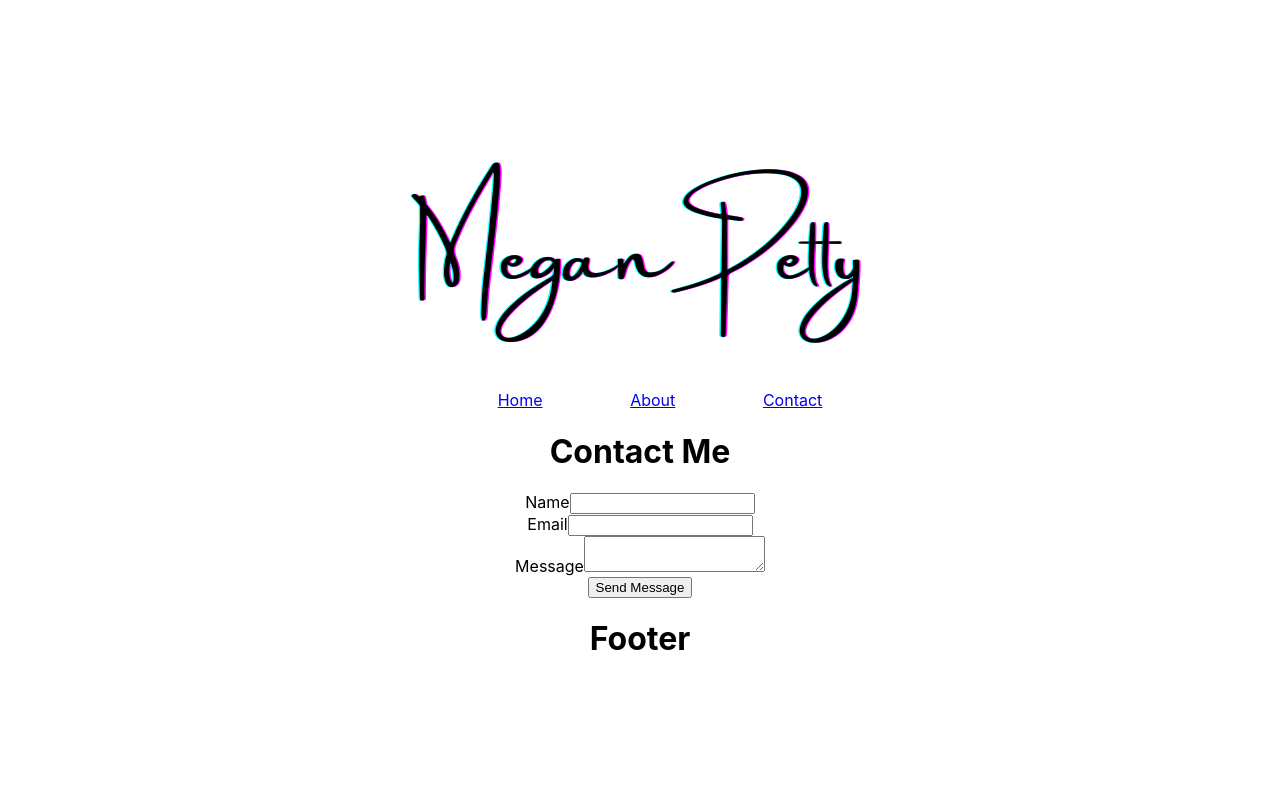
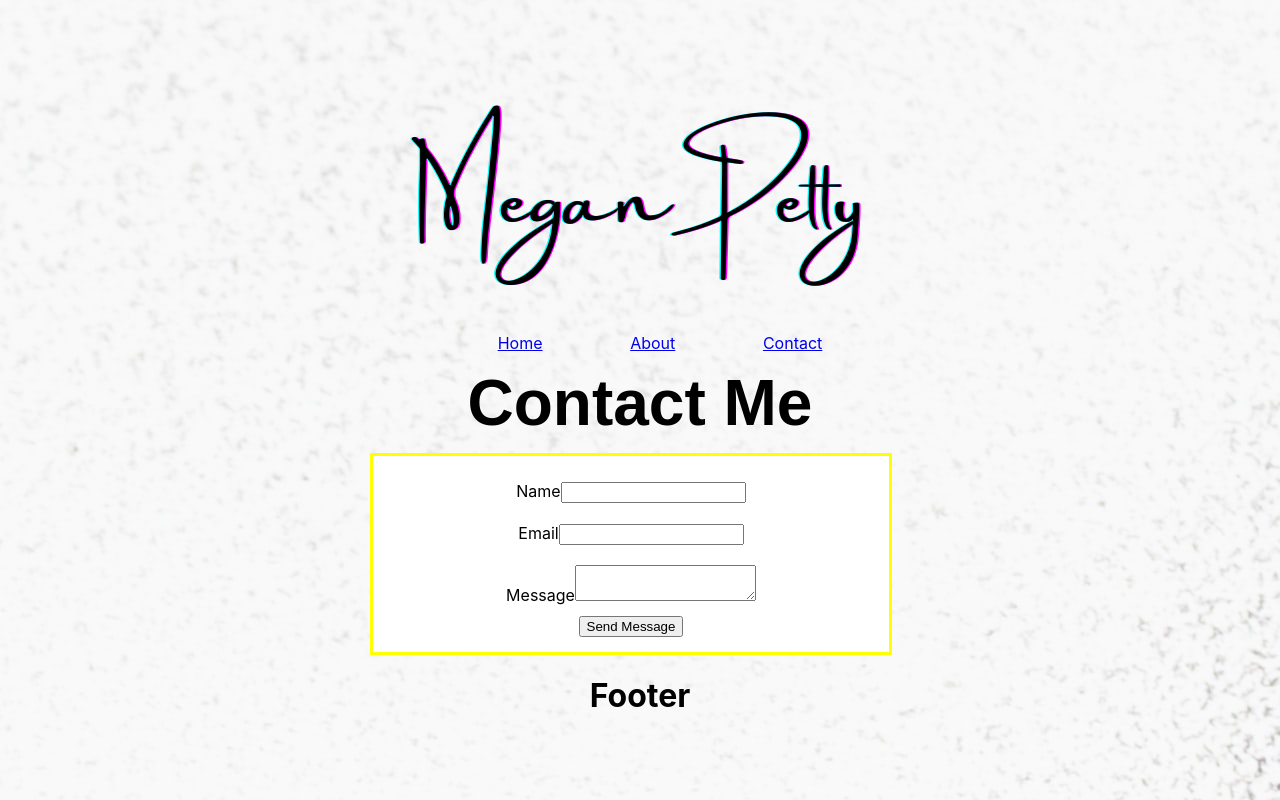
Before and after one commit to mjwall13/webdevmeg, a React (Create React App) app in the folder app/: page /contact in a window 1280 px wide. Built offline with nearby package versions, Linux system fonts and the light colour scheme.

Commit message:
condensed css down to one file

```diff
--- a/app/src/app.module.css
+++ /dev/null
@@ -1,33 +0,0 @@
-@value brand: './brand.module.css';
-@value border, background, borderRadiusLg, name from brand;
-
-.background {
-  display: flex;
-  justify-content: center;
-  min-width: 100vh;
-  min-height: 100vh;
-  background-color: white;
-  background-image: url(./alex-gruber-Fg3FrrEoYH4-unsplash.jpg);
-  background-repeat: none;
-}
-
-.container {
-  display: flex;
-  flex-direction: row;
-  flex-wrap: wrap;
-
-  width: 1100px;
-  max-width: 90%;
-  margin: 50px 0;
-  background-color: white;
-
-  border: 1px solid border;
-  border-radius: borderRadiusLg;
-}
-
-.nav {
-  list-style-type: none;
-  width: 500px;
-  display: flex;
-  justify-content: space-evenly;
-}
--- a/app/src/brand.module.css
+++ b/app/src/brand.module.css
@@ -22,6 +22,8 @@
   align-items: center;
   justify-content: center;
   flex-direction: column;
+  background-image: url(./alex-gruber-Fg3FrrEoYH4-unsplash.jpg);
+  background-repeat: none;
 }
 
 
@@ -41,6 +43,24 @@
 
 .message {
   color: black;
+}
+
+.container {
+  max-width: 90%;
+  background-color: white;
+  border: 3px solid yellow;
+  padding: 15px;
+}
+
+.formGroup {
+  padding: 10px;
+}
+
+.nav {
+  list-style-type: none;
+  width: 500px;
+  display: flex;
+  justify-content: space-evenly;
 }
 
 
--- a/app/src/components/form/index.js
+++ b/app/src/components/form/index.js
@@ -1,4 +1,5 @@
-import React, { Component } from 'react'
+import React, { Component } from 'react';
+import styles from '../../brand.module.css';
 
 import validate from '../validate';
 
@@ -47,16 +48,16 @@ class Form extends Component {
     render() {
 
     return (
-        <form onSubmit={this.handleSubmit}>
-            <div>
+        <form onSubmit={this.handleSubmit} className={styles.container}>
+            <div className={styles.formGroup}>
                 <label>Name</label>
                 <input type="text" value={this.state.name} onChange={this.handleNameChange}/>
             </div>
-            <div>
+            <div className={styles.formGroup}>
                 <label>Email</label>
                 <input type="email" value={this.state.email} onChange={this.handleEmailChange} />
             </div>
-            <div>
+            <div className={styles.formGroup}>
                 <label>Message</label>
                 <textarea value={this.state.message} onChange={this.handleMessageChange} />
             </div>
--- a/app/src/components/header/index.js
+++ b/app/src/components/header/index.js
@@ -1,7 +1,7 @@
 import React, { Component } from 'react';
 import { Link } from 'react-router-dom';
 
-import styles from '../../app.module.css';
+import styles from '../../brand.module.css';
 import logo from '../../logo.png'
 class Header extends Component{
     render (){
--- a/app/src/pages/about/index.js
+++ b/app/src/pages/about/index.js
@@ -1,13 +1,14 @@
 import React, { Component } from 'react';
+import styles from '../../brand.module.css';
 
 class About extends Component {
 
     render() {
 
         return(
-            <>
-            <h1>About</h1>
-            </>
+            <div>
+            <h1 className={styles.title}>About</h1>
+            </div>
         )
     }
 }
--- a/app/src/pages/contact/index.js
+++ b/app/src/pages/contact/index.js
@@ -1,5 +1,5 @@
 import React, { Component } from 'react';
-import styles from '../../app.module.css';
+import styles from '../../brand.module.css';
 
 import Form from '../../components/form';
 
--- a/app/src/pages/home/index.js
+++ b/app/src/pages/home/index.js
@@ -1,7 +1,6 @@
 import React, { Component }from 'react'
 import {BrowserRouter as Router, Link } from 'react-router-dom';
-import styles from '../../app.module.css'
-import App from "../../App";
+import styles from '../../brand.module.css'
 
 class Home extends Component {
 
```
